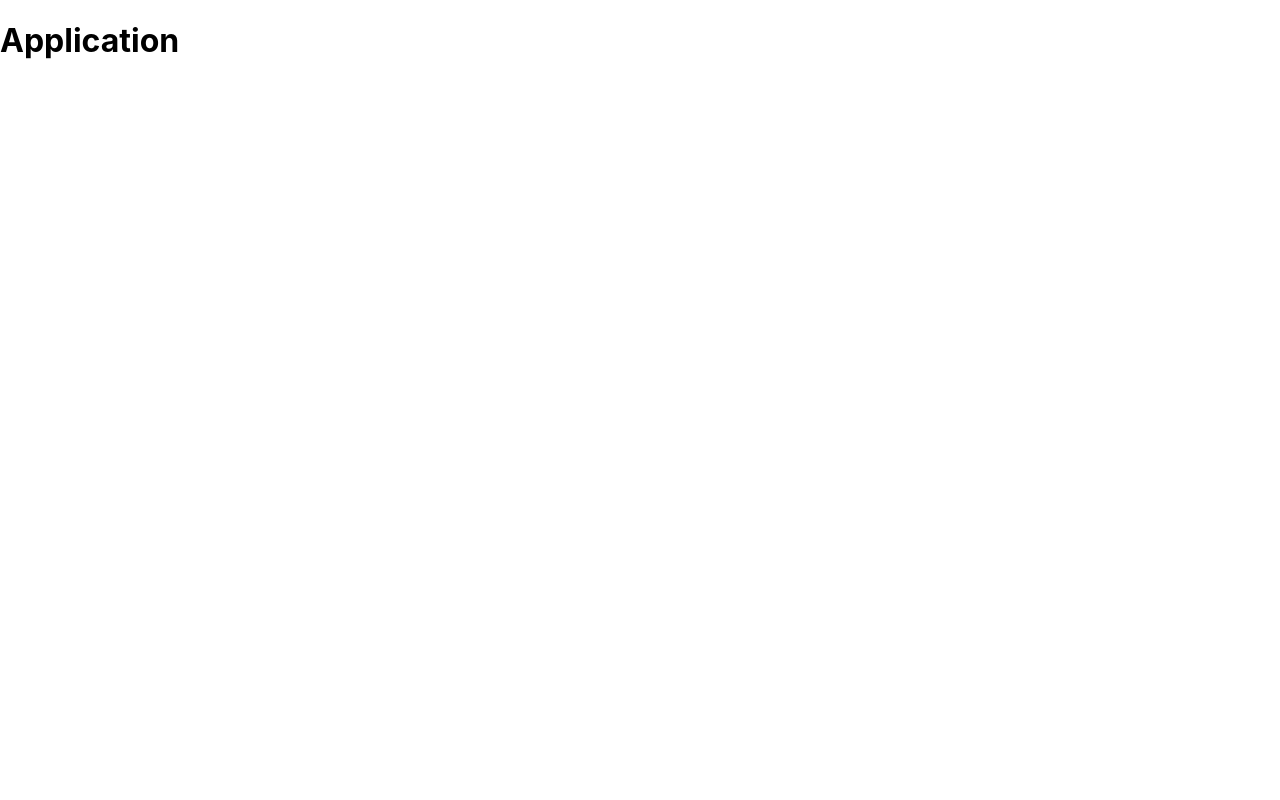
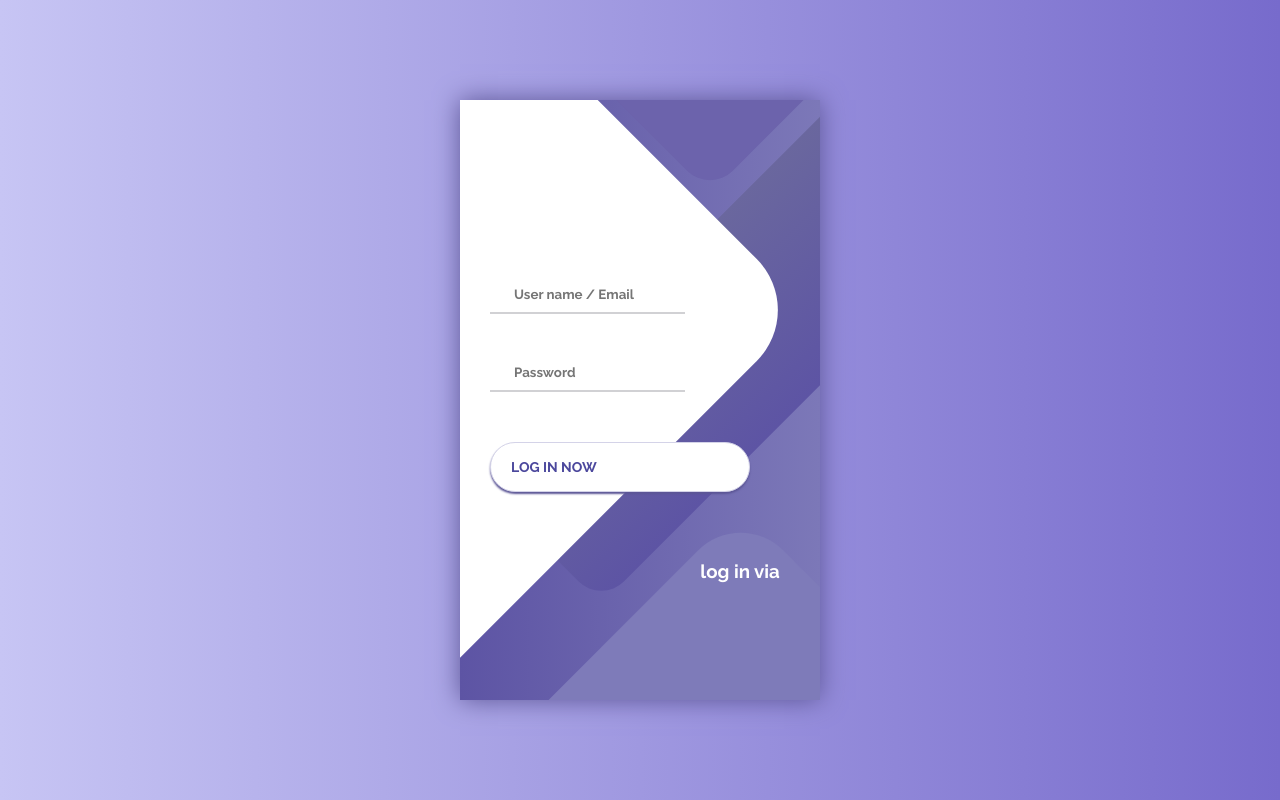
Before and after one commit to sumitmaji/ldapauthentication, a React (Create React App) app in the folder frontend/: page /authenticate in a window 1280 px wide. Before the commit this address had no page. Built offline with nearby package versions, Linux system fonts and the light colour scheme.

Commit message:
Initial commit

```diff
--- a/frontend/src/App.js
+++ b/frontend/src/App.js
@@ -7,10 +7,9 @@
 function App() {
   return (
     <div className="wrapper">
-      <h1>Application</h1>
       <BrowserRouter>
         <Routes>
-          <Route path={"/"} element={<Login />} />
+          <Route path={"/authenticate"} element={<Login />} />
         </Routes>
       </BrowserRouter>
     </div>
--- a/frontend/src/component/Login/Login.css
+++ b/frontend/src/component/Login/Login.css
@@ -1,5 +1,179 @@
-.login-wrapper {
-    display: flex;
-    flex-direction: column;
-    align-items: center;
+@import url('https://fonts.googleapis.com/css?family=Raleway:400,700');
+
+* {
+	box-sizing: border-box;
+	margin: 0;
+	padding: 0;
+	font-family: Raleway, sans-serif;
 }
+
+body {
+	background: linear-gradient(90deg, #C7C5F4, #776BCC);
+}
+
+.container {
+	display: flex;
+	align-items: center;
+	justify-content: center;
+	min-height: 100vh;
+}
+
+.screen {
+	background: linear-gradient(90deg, #5D54A4, #7C78B8);
+	position: relative;
+	height: 600px;
+	width: 360px;
+	box-shadow: 0px 0px 24px #5C5696;
+}
+
+.screen__content {
+	z-index: 1;
+	position: relative;
+	height: 100%;
+}
+
+.screen__background {
+	position: absolute;
+	top: 0;
+	left: 0;
+	right: 0;
+	bottom: 0;
+	z-index: 0;
+	-webkit-clip-path: inset(0 0 0 0);
+	clip-path: inset(0 0 0 0);
+    overflow: hidden;
+}
+
+.screen__background__shape {
+	transform: rotate(45deg);
+	position: absolute;
+}
+
+.screen__background__shape1 {
+	height: 520px;
+	width: 520px;
+	background: #FFF;
+	top: -50px;
+	right: 120px;
+	border-radius: 0 72px 0 0;
+}
+
+.screen__background__shape2 {
+	height: 220px;
+	width: 220px;
+	background: #6C63AC;
+	top: -172px;
+	right: 0;
+	border-radius: 32px;
+}
+
+.screen__background__shape3 {
+	height: 540px;
+	width: 190px;
+	background: linear-gradient(270deg, #5D54A4, #6A679E);
+	top: -24px;
+	right: 0;
+	border-radius: 32px;
+}
+
+.screen__background__shape4 {
+	height: 400px;
+	width: 200px;
+	background: #7E7BB9;
+	top: 420px;
+	right: 50px;
+	border-radius: 60px;
+}
+
+.login {
+	width: 320px;
+	padding: 30px;
+	padding-top: 156px;
+}
+
+.login__field {
+	padding: 20px 0px;
+	position: relative;
+}
+
+.login__icon {
+	position: absolute;
+	top: 30px;
+	color: #7875B5;
+}
+
+.login__input {
+	border: none;
+	border-bottom: 2px solid #D1D1D4;
+	background: none;
+	padding: 10px;
+	padding-left: 24px;
+	font-weight: 700;
+	width: 75%;
+	transition: .2s;
+}
+
+.login__input:active,
+.login__input:focus,
+.login__input:hover {
+	outline: none;
+	border-bottom-color: #6A679E;
+}
+
+.login__submit {
+	background: #fff;
+	font-size: 14px;
+	margin-top: 30px;
+	padding: 16px 20px;
+	border-radius: 26px;
+	border: 1px solid #D4D3E8;
+	text-transform: uppercase;
+	font-weight: 700;
+	display: flex;
+	align-items: center;
+	width: 100%;
+	color: #4C489D;
+	box-shadow: 0px 2px 2px #5C5696;
+	cursor: pointer;
+	transition: .2s;
+}
+
+.login__submit:active,
+.login__submit:focus,
+.login__submit:hover {
+	border-color: #6A679E;
+	outline: none;
+}
+
+.button__icon {
+	font-size: 24px;
+	margin-left: auto;
+	color: #7875B5;
+}
+
+.social-login {
+	position: absolute;
+	height: 140px;
+	width: 160px;
+	text-align: center;
+	bottom: 0px;
+	right: 0px;
+	color: #fff;
+}
+
+.social-icons {
+	display: flex;
+	align-items: center;
+	justify-content: center;
+}
+
+.social-login__icon {
+	padding: 20px 10px;
+	color: #fff;
+	text-decoration: none;
+	text-shadow: 0px 0px 8px #7875B5;
+}
+
+.social-login__icon:hover {
+	transform: scale(1.5);
+}
--- a/frontend/src/component/Login/Login.js
+++ b/frontend/src/component/Login/Login.js
@@ -25,21 +25,41 @@
   }
 
   return(
-    <div className="login-wrapper">
-      <h1>Please Log In</h1>
-      <form onSubmit={handleSubmit}>
-        <label>
-          <p>Username</p>
-          <input type="text" onChange={e => setUserName(e.target.value)} />
-        </label>
-        <label>
-          <p>Password</p>
-          <input type="password" onChange={e => setPassword(e.target.value)} />
-        </label>
-        <div>
-          <button type="submit">Submit</button>
-        </div>
-      </form>
-    </div>
+
+    <div className="container">
+	<div className="screen">
+		<div className="screen__content">
+			<form className="login" onSubmit={handleSubmit}>
+				<div className="login__field">
+					<i className="login__icon fas fa-user"></i>
+					<input type="text" className="login__input" placeholder="User name / Email" onChange={e => setUserName(e.target.value)}/>
+				</div>
+				<div className="login__field">
+					<i className="login__icon fas fa-lock"></i>
+					<input type="password" className="login__input" placeholder="Password" onChange={e => setPassword(e.target.value)}/>
+				</div>
+				<button className="button login__submit">
+					<span className="button__text">Log In Now</span>
+					<i className="button__icon fas fa-chevron-right"></i>
+				</button>
+			</form>
+			<div className="social-login">
+				<h3>log in via</h3>
+				<div className="social-icons">
+					<a href="#" className="social-login__icon fab fa-instagram"></a>
+					<a href="#" className="social-login__icon fab fa-facebook"></a>
+					<a href="#" className="social-login__icon fab fa-twitter"></a>
+				</div>
+			</div>
+		</div>
+		<div className="screen__background">
+			<span className="screen__background__shape screen__background__shape4"></span>
+			<span className="screen__background__shape screen__background__shape3"></span>
+			<span className="screen__background__shape screen__background__shape2"></span>
+			<span className="screen__background__shape screen__background__shape1"></span>
+		</div>
+	</div>
+</div>
+
   )
 }
```
